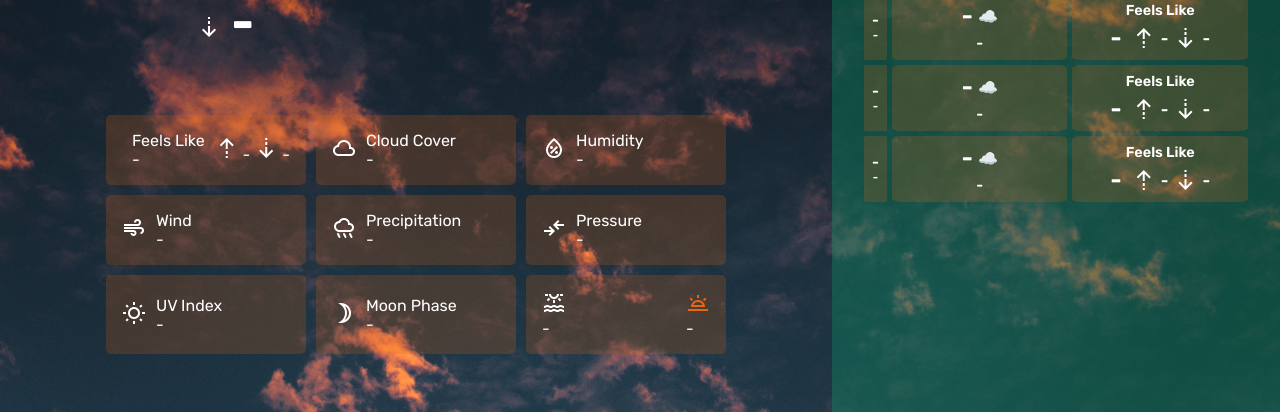
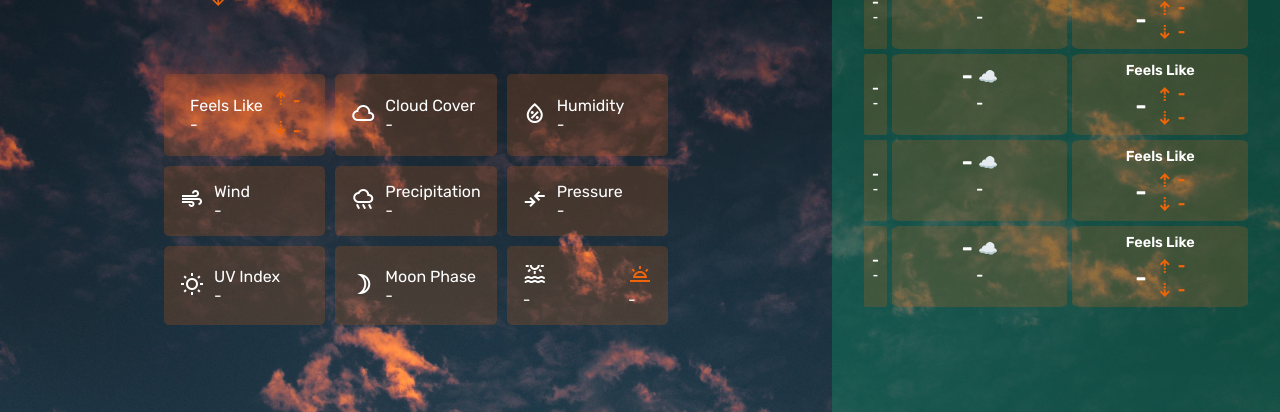
Before and after one commit to Abdl-Hafeez/weathery, a website built with webpack: page src/template.html in a window 1280 px wide. Shown: the part 388-800 px from the top of the page. Built offline with nearby package versions, Linux system fonts and the light colour scheme; no server answers; a web font is replaced by a local one.

Commit message:
Style the min and max of temp and feels like

```diff
--- a/src/style.css
+++ b/src/style.css
@@ -107,7 +107,29 @@
 }
 
 .reading {
+    align-items: center;
+}
+
+.main-temp-reading {
     font-size: 3rem;
+}
+
+.reading > span {
+    display: flex;
+    align-items: center;
+    gap: 5px;
+}
+
+.reading > span > span {
+    font-size: 1.3rem;
+}
+
+.reading > span > span, .max-min-feelslike > span > span, .next-days-max-min-feelslike > span > span {
+    color: rgb(236, 101, 11);
+}
+
+.max-temp-reading, .min-temp-reading {
+    font-size: 1rem;
 }
 
 .city, .current-weather-icon {
@@ -162,6 +184,17 @@
     filter: brightness(0) invert(1);
 }
 
+.max-min-feelslike, .next-days-max-min-feelslike {
+    display: flex;
+    flex-direction: column;
+    gap: 10px;
+}
+
+.max-min-feelslike > span > span, .next-days-max-min-feelslike > span > span {
+    font-size: 1rem;
+    font-weight: 700;
+}
+
 .detail:last-child {
     display: flex;
     justify-content: space-between;
@@ -172,10 +205,6 @@
 .sunrise-detail, .sunset-detail {
     display: flex;
     flex-direction: column;
-}
-
-.sunrise-detail .material-symbols-outlined {
-
 }
 .sunset-detail .material-symbols-outlined  {
     color: rgb(236, 101, 11);
@@ -279,6 +308,6 @@
 }
 
 .next-days-weather-icon img {
-    width: 3rem;
+    width: 2rem;
     filter: brightness(0) invert(1);
 }
```
